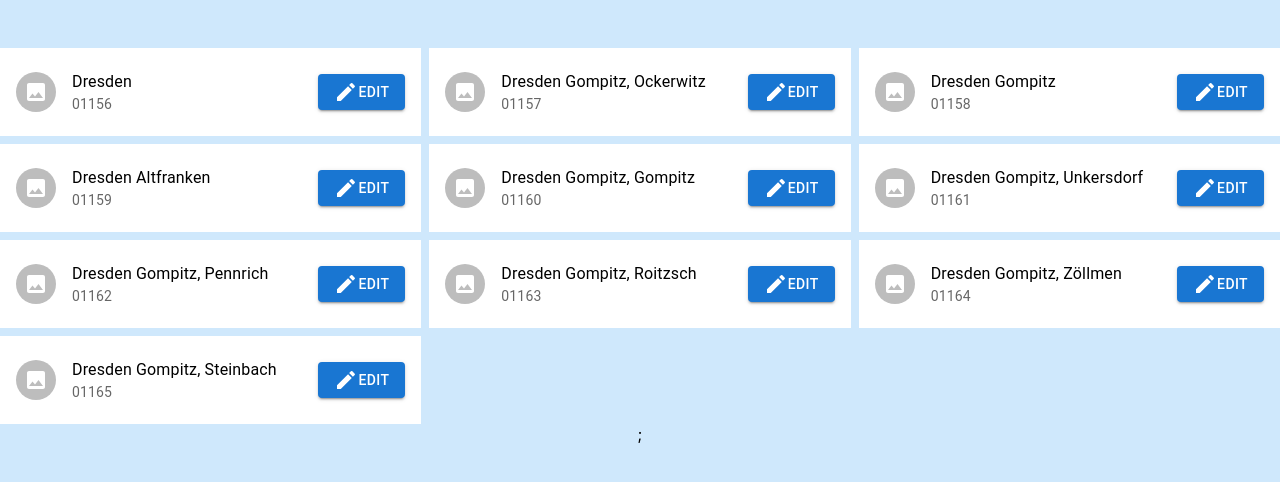
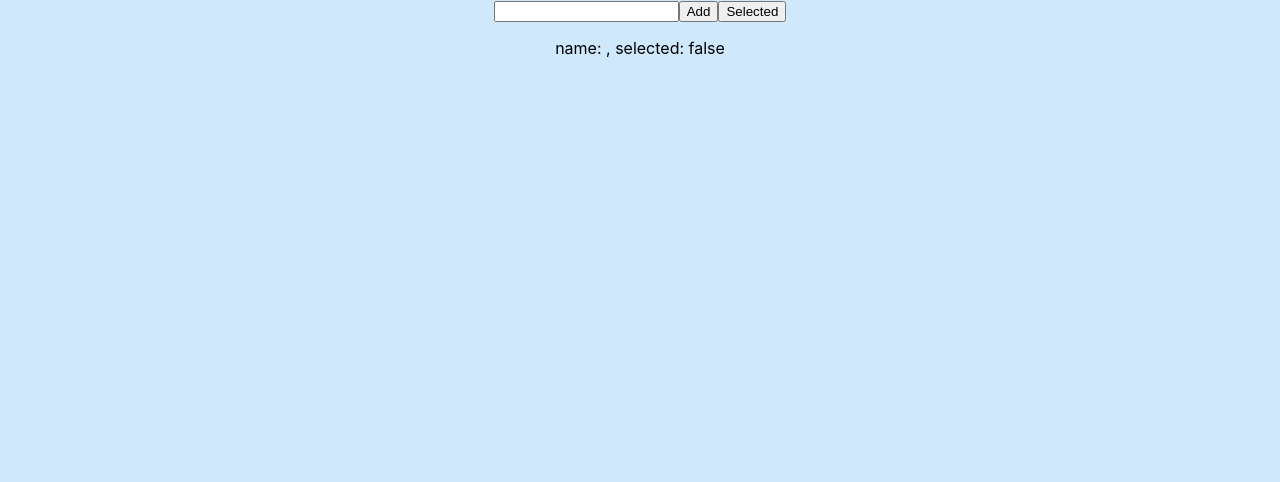
Before and after one commit to prasad1555/react-practice, a React (Create React App) app: page / in a window 1280 px wide. Shown: the top 482 px of the page. Built offline with nearby package versions, Linux system fonts and the light colour scheme.

Commit message:
props and lift the state, useEffect and props

```diff
--- a/src/App.js
+++ b/src/App.js
@@ -1,72 +1,26 @@
 import "./App.css";
 import Container from "@mui/material/Container";
 import Box from "@mui/material/Box";
-import { Task1 } from "./Components/Task1";
 import { useState } from "react";
+import { Child } from "./Components/Child";
+import { Child1 } from "./Components/Child1";
+import { Input } from "./Components/Input";
 
 function App() {
-  const postalData = {
-    postalCode: [
-      {
-        city: "Dresden",
-        postalcode: "01156",
-        postalCodeType: "UNKNOWN",
-      },
-      {
-        city: "Dresden Gompitz, Ockerwitz",
-        postalcode: "01157",
-        postalCodeType: "UNKNOWN",
-      },
-      {
-        city: "Dresden Gompitz",
-        postalcode: "01158",
-        postalCodeType: "UNKNOWN",
-      },
-      {
-        city: "Dresden Altfranken",
-        postalcode: "01159",
-        postalCodeType: "UNKNOWN",
-      },
-      {
-        city: "Dresden Gompitz, Gompitz",
-        postalcode: "01160",
-        postalCodeType: "UNKNOWN",
-      },
-      {
-        city: "Dresden Gompitz, Unkersdorf",
-        postalcode: "01161",
-        postalCodeType: "UNKNOWN",
-      },
-      {
-        city: "Dresden Gompitz, Pennrich",
-        postalcode: "01162",
-        postalCodeType: "UNKNOWN",
-      },
-      {
-        city: "Dresden Gompitz, Roitzsch",
-        postalcode: "01163",
-        postalCodeType: "UNKNOWN",
-      },
-      {
-        city: "Dresden Gompitz, Zöllmen",
-        postalcode: "01164",
-        postalCodeType: "UNKNOWN",
-      },
-      {
-        city: "Dresden Gompitz, Steinbach",
-        postalcode: "01165",
-        postalCodeType: "UNKNOWN",
-      },
-    ],
+  const [val, setVal] = useState(0);
+
+  const sum = (num) => {
+    setVal(num);
   };
-
-  const [postalInfo, setPostalInfoy] = useState(postalData);
 
   return (
     <div className="App">
       <Container maxWidth="xl" style={{ padding: "0px" }}>
         <Box sx={{ bgcolor: "#cfe8fc", height: "100vh" }}>
-          <Task1 post={postalInfo} />
+          {/* <Child value={val} sum={sum} /> */}
+          {/* value is: {val !== 0 ? val : 0} */}
+          {/* <Child1 val={val} /> */}
+          <Input />
         </Box>
       </Container>
     </div>
--- /dev/null
+++ b/src/Components/Child.js
@@ -0,0 +1,12 @@
+import React, { useState } from "react";
+
+export const Child = ({ value, sum }) => {
+  const [str, setStr] = useState("");
+  return (
+    <div>
+      <input type="text" onChange={(e) => setStr(e.target.value)} />
+      <button onClick={() => sum(+str)}>Click</button>
+      <h1> {value} </h1>
+    </div>
+  );
+};
--- /dev/null
+++ b/src/Components/Child1.js
@@ -0,0 +1,5 @@
+import React from "react";
+
+export const Child1 = ({ val }) => {
+  return <div>Child1: {val !== 0 ? val + 10 : 0}</div>;
+};
--- /dev/null
+++ b/src/Components/Input.js
@@ -0,0 +1,46 @@
+import React, { useEffect, useState } from "react";
+import { useMemo } from "react";
+
+export const Input = () => {
+  const [username, setUserName] = useState("");
+  const [name, setName] = useState({
+    name: "",
+    selected: false,
+  });
+
+  const handleName = () => {
+    setName({ ...name, name: username });
+  };
+  const handleSelect = () => {
+    setName({ ...name, selected: true });
+  };
+
+  const user = useMemo(
+    () => ({
+      name: name.name,
+      selected: name.selected,
+    }),
+    [name.name, name.selected]
+  );
+
+  //   useEffect(() => {
+  //     console.log("User value Changed!");
+  //   }, [name.name, name.selected]);
+
+  useEffect(() => {
+    console.log("User value Changed!");
+  }, [user]);
+
+  return (
+    <div>
+      <input
+        type="text"
+        name={username}
+        onChange={(e) => setUserName(e.target.value)}
+      />
+      <button onClick={handleName}> Add </button>
+      <button onClick={handleSelect}> Selected </button>
+      <p>{`name: ${name.name}, selected: ${name.selected}`}</p>
+    </div>
+  );
+};
--- a/src/Components/Task1/index.js
+++ /dev/null
@@ -1,53 +0,0 @@
-import React, { useState } from "react";
-import List from "@mui/material/List";
-import ListItem from "@mui/material/ListItem";
-import ListItemText from "@mui/material/ListItemText";
-import ListItemAvatar from "@mui/material/ListItemAvatar";
-import Avatar from "@mui/material/Avatar";
-import ImageIcon from "@mui/icons-material/Image";
-import Grid from "@mui/material/Grid";
-import Box from "@mui/material/Box";
-import EditIcon from "@mui/icons-material/Edit";
-import Button from "@mui/material/Button";
-
-export const Task1 = ({ post }) => {
-  console.log(post.postalCode);
-  const [postalInfo, setPostalInfoy] = useState(post.postalCode);
-
-  const ListData = postalInfo.map((v, i) => {
-    return (
-      <Grid item xs={2} sm={4} md={4} key={i}>
-        <List sx={{ width: "100%", bgcolor: "background.paper" }} key={i}>
-          <ListItem style={{ width: "100%" }}>
-            <ListItemAvatar>
-              <Avatar>
-                <ImageIcon />
-              </Avatar>
-            </ListItemAvatar>
-            <ListItemText primary={v.city} secondary={v.postalcode} />
-            <Button variant="contained">
-              <EditIcon /> Edit
-            </Button>
-          </ListItem>
-        </List>
-      </Grid>
-    );
-  });
-
-  return (
-    <div>
-      <div style={{ paddingTop: "3rem", width: "100%" }}>
-        <Box sx={{ width: "100%" }}>
-          <Grid
-            container
-            rowSpacing={1}
-            columnSpacing={{ xs: 1, sm: 1, md: 1 }}
-          >
-            {ListData}
-          </Grid>
-        </Box>
-      </div>
-      ;
-    </div>
-  );
-};
```
